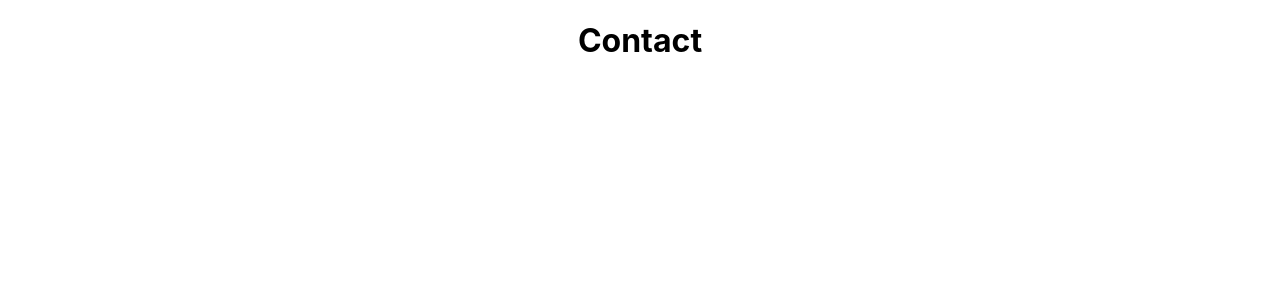
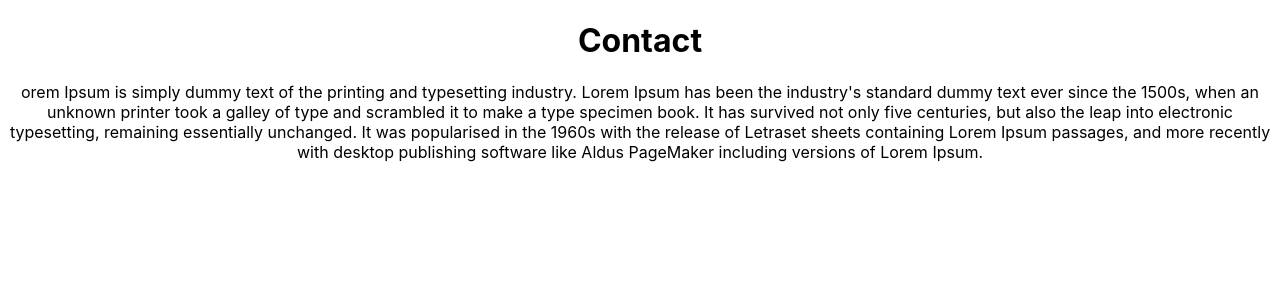
Before and after one commit to gobelinmalin/bordeaux_mars_20_p2_discovery, a React (Create React App) app: page /contact in a window 1280 px wide. Shown: the top 300 px of the page. Built offline with nearby package versions, Linux system fonts and the light colour scheme.

Commit message:
ajout texte

```diff
--- a/src/components/Contact.js
+++ b/src/components/Contact.js
@@ -6,6 +6,7 @@
     return (
       <div>
         <h1>Contact</h1>
+        <p>orem Ipsum is simply dummy text of the printing and typesetting industry. Lorem Ipsum has been the industry's standard dummy text ever since the 1500s, when an unknown printer took a galley of type and scrambled it to make a type specimen book. It has survived not only five centuries, but also the leap into electronic typesetting, remaining essentially unchanged. It was popularised in the 1960s with the release of Letraset sheets containing Lorem Ipsum passages, and more recently with desktop publishing software like Aldus PageMaker including versions of Lorem Ipsum.</p>
       </div>
     );
   }
```
